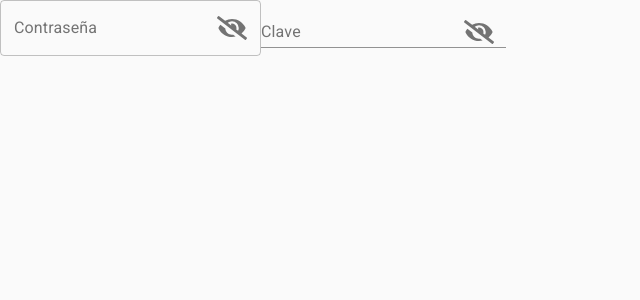
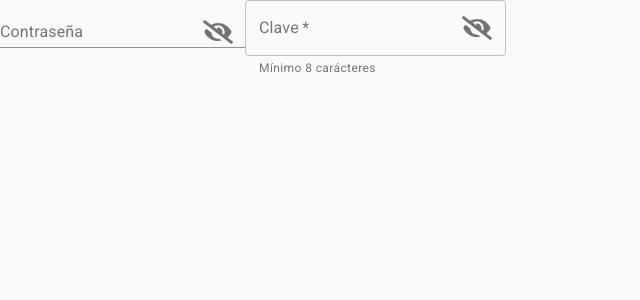
Before and after one commit to MauricioFa/escJS19PosYes, a React app: page / in a window 1280 px wide. Shown: the top 300 px of the page, without its empty margins (0-640 px from the left). Built offline with nearby package versions, Linux system fonts and the light colour scheme.

Commit message:
Add helperText and option error

```diff
--- a/src/components/Password.jsx
+++ b/src/components/Password.jsx
@@ -28,7 +28,8 @@ export const PasswordFC = (props) => {
         {props.textPlaceholder}
       </InputLabel>
       <Input
-        id='adornment-password'
+        required={true}
+        error={false}
         type={values.showPassword ? 'text' : 'password'}
         value={values.password}
         variant='outlined'
@@ -60,11 +61,14 @@ export const PasswordTF = (props) => {
 
   return (
     <TextField
+      required={true}
+      error={false}
       className='password-component'
       variant='outlined'
       type={values.showPassword ? 'text' : 'password'}
       label={props.textPlaceholder}
       value={values.password}
+      helperText={props.helperText}
       onChange={handleChange({values, setValues}, 'password')}
       InputProps={{
         endAdornment: (
--- a/src/containers/Home.jsx
+++ b/src/containers/Home.jsx
@@ -5,8 +5,8 @@ const Home = () => {
 
   return (
     <>
-      <PasswordTF textPlaceholder='Contraseña' />
-      <PasswordFC textPlaceholder='Clave' />
+      <PasswordFC textPlaceholder='Contraseña' />
+      <PasswordTF textPlaceholder='Clave' helperText='Mínimo 8 carácteres' />
     </>
   );
 };
```
